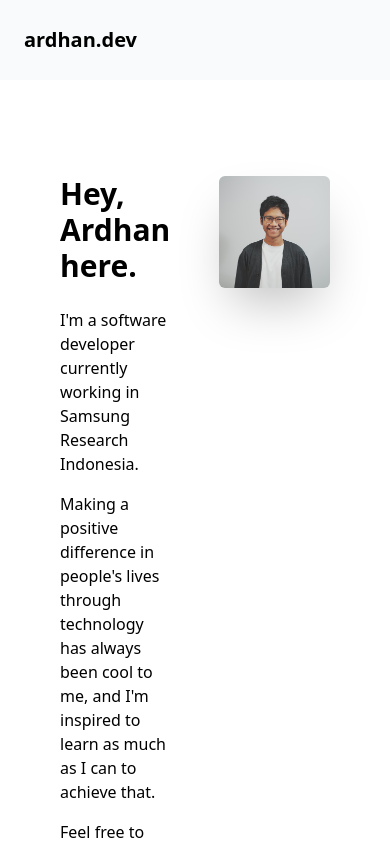
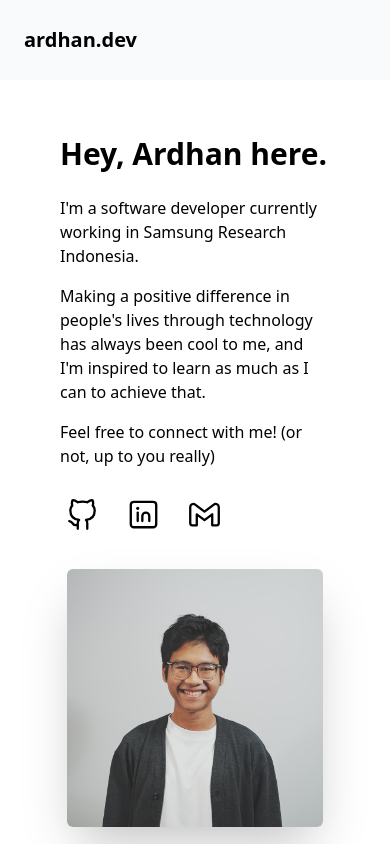
Before and after one commit to ardhan-p/ardhan.dev, a React (Vite) app: page / in a window 390 px wide. Shown: the top 844 px of the page. Built offline with nearby package versions, Linux system fonts and the light colour scheme.

Commit message:
feat: update Header and Hero component for responsive design

```diff
--- a/src/components/Header.tsx
+++ b/src/components/Header.tsx
@@ -1,7 +1,7 @@
 import { personalInfo } from "../data";
 
 const Header = () => {
-  const navigationLinks = ["about", "experience"];
+  const navigationLinks = ["experience"];
 
   return (
     <header className="bg-gray-50 bg-opacity-80 backdrop-blur-xl fixed top-0 left-0 right-0 z-50">
--- a/src/components/Hero.tsx
+++ b/src/components/Hero.tsx
@@ -5,11 +5,11 @@ const Hero = () => {
    return (
     <section
       id="hero"
-      className="pt-40 pb-20"
+      className="pt-30 pb-20"
     >
       <div className="container mx-auto px-15">
-        <div className="grid grid-cols-2 gap-12">
-          <div>
+        <div className="flex flex-col md:flex-row md:justify-between md:items-center">
+          <div className="basis-1/2">
             <h1 className="text-3xl font-bold my-4">
               Hey, {personalInfo.name} here.
             </h1>
@@ -29,6 +29,7 @@ const Hero = () => {
               <a
                 href={personalInfo.github}
                 target="_blank"
+                rel="noopener noreferrer"
                 className="mr-4"
               >
                 <GithubIcon className="hover:text-white hover:bg-gray-700 transition-colors rounded-md p-1"/>
@@ -37,6 +38,7 @@ const Hero = () => {
               <a
                 href={personalInfo.linkedin}
                 target="_blank"
+                rel="noopener noreferrer"
                 className="mr-4"
               >
                 <LinkedinIcon className="hover:text-white hover:bg-gray-700 transition-colors rounded-md p-1"/>
@@ -45,6 +47,7 @@ const Hero = () => {
               <a
                 href={personalInfo.email}
                 target="_blank"
+                rel="noopener noreferrer"
                 className="mr-4"
               >
                 <EmailIcon className="hover:text-white hover:bg-gray-700 transition-colors rounded-md p-1"/>
@@ -53,10 +56,8 @@ const Hero = () => {
 
           </div>
 
-          <div
-            className="flex justify-center"
-          >
-            <div className="relative h-64 w-64 my-4">
+          <div className="basis-1/2 flex justify-center">
+            <div className="h-64 w-64 my-4">
               <img
                 className="rounded-md shadow-2xl"
                 src="src/public/ardhan-pfp-1.jpeg"
```
